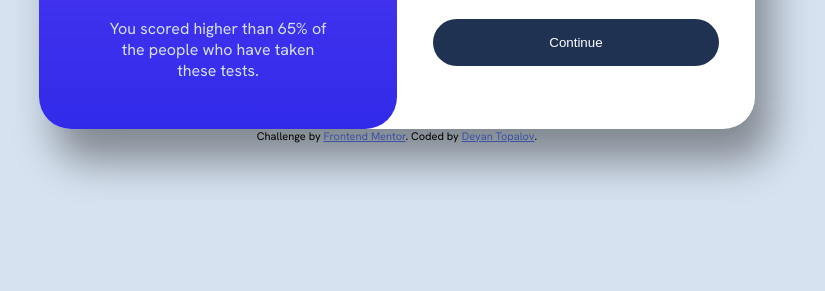
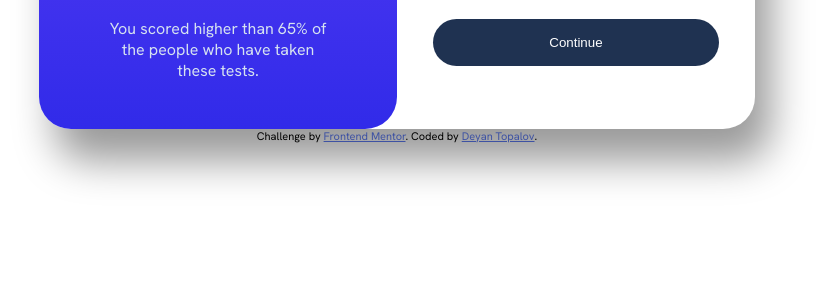
Before and after one commit to DeyanTopalov/results-summary-component-frontendMentor, a plain HTML site: page index.html in a window 1280 px wide. Shown: the part 509-800 px from the top of the page, without its empty margins (243-1068 px from the left). Drawn offline with Linux system fonts and the light colour scheme.

Commit message:
fixed bg clr

```diff
--- a/style.css
+++ b/style.css
@@ -44,7 +44,7 @@ body {
   margin: 0;
   font: inherit;
   font-family: var(--ff);
-  background-color: var(--clr-light-gray);
+  background-color: hsl(0, 5%, 100%);
   min-height: 100vh;
   display: flex;
   flex-direction: column;
```
